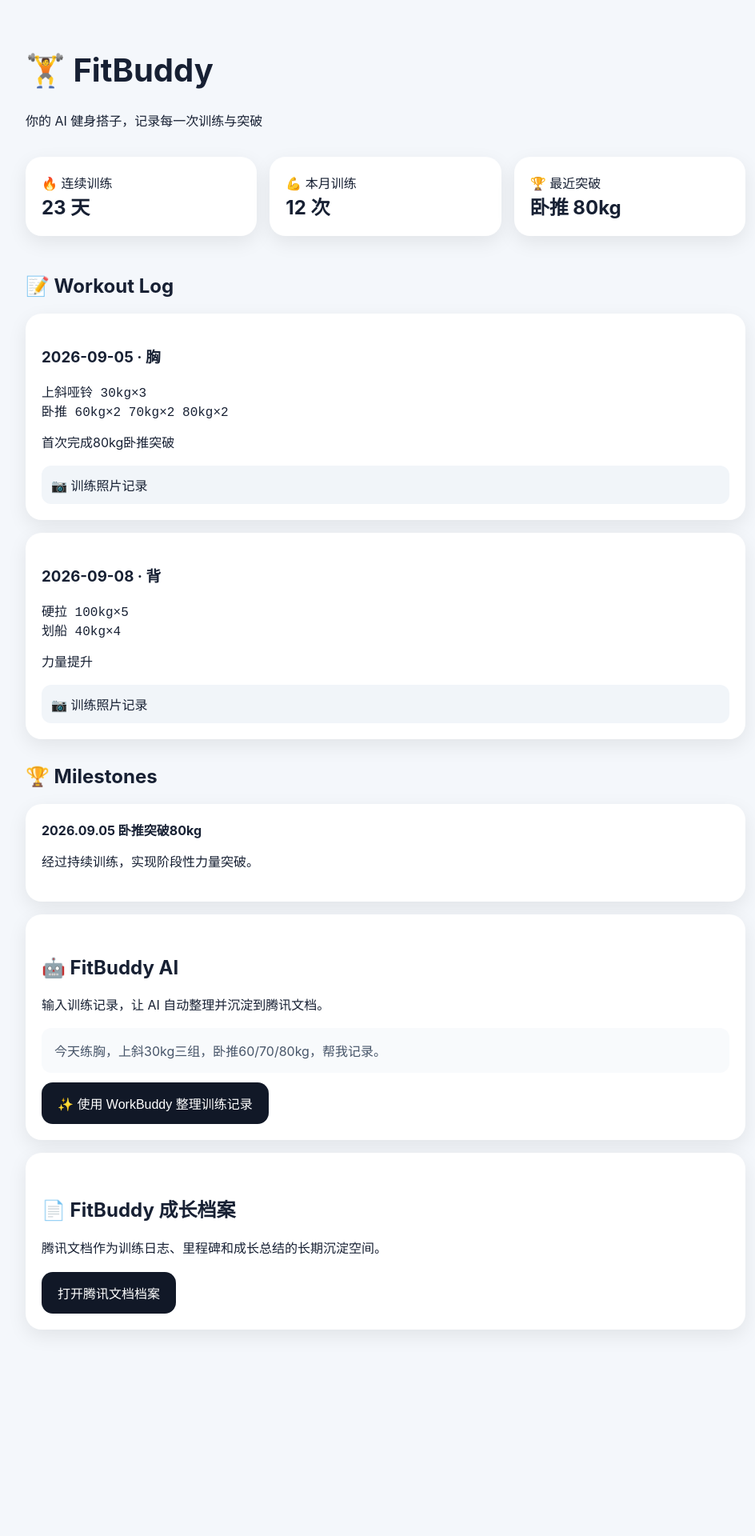
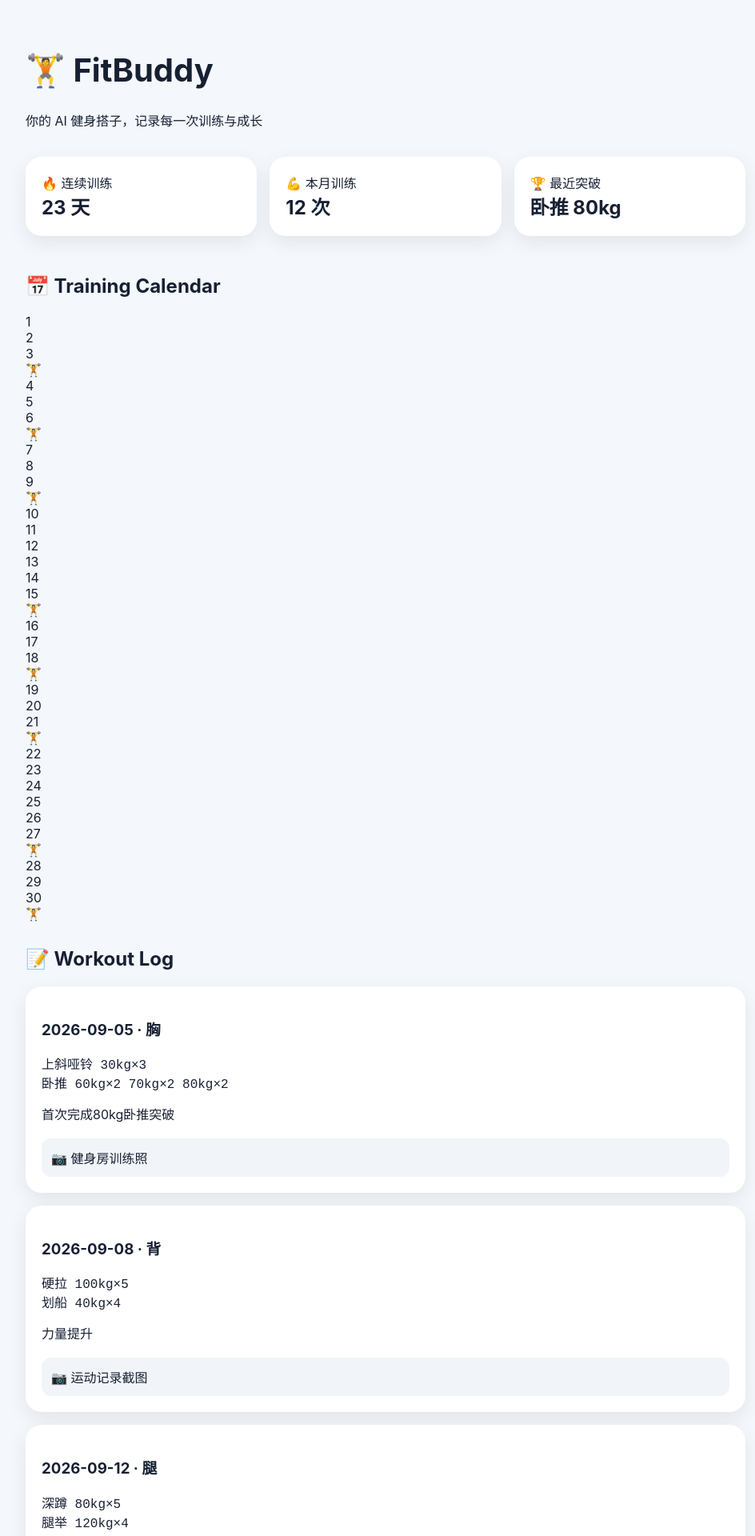
Before and after one commit to luffy0x/FitBuddy, a React (Vite) app: page / in a window 1280 px wide. Shown: the part 20-1940 px from the top of the page at 80% size, without its empty margins (158-1102 px from the left). Before the commit the page ends 1754 px from the top, so only its background shows below. Built offline with nearby package versions, Linux system fonts and the light colour scheme.

Commit message:
feat: add calendar and photo records for FitBuddy MVP

```diff
--- a/src/main.jsx
+++ b/src/main.jsx
@@ -3,41 +3,62 @@
 import './style.css';
 
 const logs = [
-  {date:'2026-09-05',part:'胸',content:'上斜哑铃 30kg×3\n卧推 60kg×2 70kg×2 80kg×2',note:'首次完成80kg卧推突破'},
-  {date:'2026-09-08',part:'背',content:'硬拉 100kg×5\n划船 40kg×4',note:'力量提升'}
+  {date:'2026-09-05',part:'胸',content:'上斜哑铃 30kg×3\n卧推 60kg×2 70kg×2 80kg×2',note:'首次完成80kg卧推突破',photo:'📷 健身房训练照'},
+  {date:'2026-09-08',part:'背',content:'硬拉 100kg×5\n划船 40kg×4',note:'力量提升',photo:'📷 运动记录截图'},
+  {date:'2026-09-12',part:'腿',content:'深蹲 80kg×5\n腿举 120kg×4',note:'完成阶段训练目标',photo:'📷 腿部训练记录'}
 ];
+
+const calendar=['','','🏋️','','','🏋️','','','🏋️','','',''];
 
 function App(){
  return <main className="app">
   <header>
    <h1>🏋️ FitBuddy</h1>
-   <p>你的 AI 健身搭子，记录每一次训练与突破</p>
+   <p>你的 AI 健身搭子，记录每一次训练与成长</p>
   </header>
+
   <section className="cards">
    <div>🔥 连续训练<br/><b>23 天</b></div>
    <div>💪 本月训练<br/><b>12 次</b></div>
    <div>🏆 最近突破<br/><b>卧推 80kg</b></div>
   </section>
+
+  <section>
+   <h2>📅 Training Calendar</h2>
+   <div className="calendar">
+    {Array.from({length:30},(_,i)=><div className="day" key={i}>{i+1}<br/>{calendar[i%calendar.length]}</div>)}
+   </div>
+  </section>
+
   <section>
    <h2>📝 Workout Log</h2>
    {logs.map(x=><article className="log" key={x.date}>
-    <h3>{x.date} · {x.part}</h3><pre>{x.content}</pre><p>{x.note}</p>
-    <div className="photo">📷 训练照片记录</div>
+    <h3>{x.date} · {x.part}</h3>
+    <pre>{x.content}</pre>
+    <p>{x.note}</p>
+    <div className="photo">{x.photo}</div>
    </article>)}
   </section>
+
   <section>
    <h2>🏆 Milestones</h2>
-   <article className="milestone"><b>2026.09.05 卧推突破80kg</b><p>经过持续训练，实现阶段性力量突破。</p></article>
+   <article className="milestone">
+    <b>2026.09.05 卧推突破80kg</b>
+    <p>经过持续训练，实现阶段性力量突破。</p>
+    📷 突破记录照片
+   </article>
   </section>
+
   <section className="ai-box">
    <h2>🤖 FitBuddy AI</h2>
-   <p>输入训练记录，让 AI 自动整理并沉淀到腾讯文档。</p>
+   <p>输入训练记录，让 WorkBuddy 自动整理并沉淀到腾讯文档。</p>
    <div className="example">今天练胸，上斜30kg三组，卧推60/70/80kg，帮我记录。</div>
    <button>✨ 使用 WorkBuddy 整理训练记录</button>
   </section>
+
   <section className="doc-box">
    <h2>📄 FitBuddy 成长档案</h2>
-   <p>腾讯文档作为训练日志、里程碑和成长总结的长期沉淀空间。</p>
+   <p>腾讯文档保存训练日志、里程碑和阶段成长总结。</p>
    <button>打开腾讯文档档案</button>
   </section>
  </main>
```
